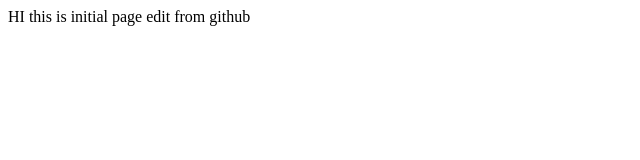
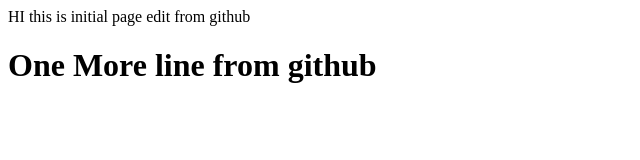
Before and after one commit to shivtestac/devops, a plain HTML site: page index.html in a window 1280 px wide. Shown: the whole page, without its empty margins (0-640 px from the left). Drawn offline with Linux system fonts and the light colour scheme.

Commit message:
Update index.html

```diff
--- a/index.html
+++ b/index.html
@@ -1,3 +1,6 @@
 HI this is initial page
 
 edit from github
+
+
+<H1> One More line from github</H1>
```
